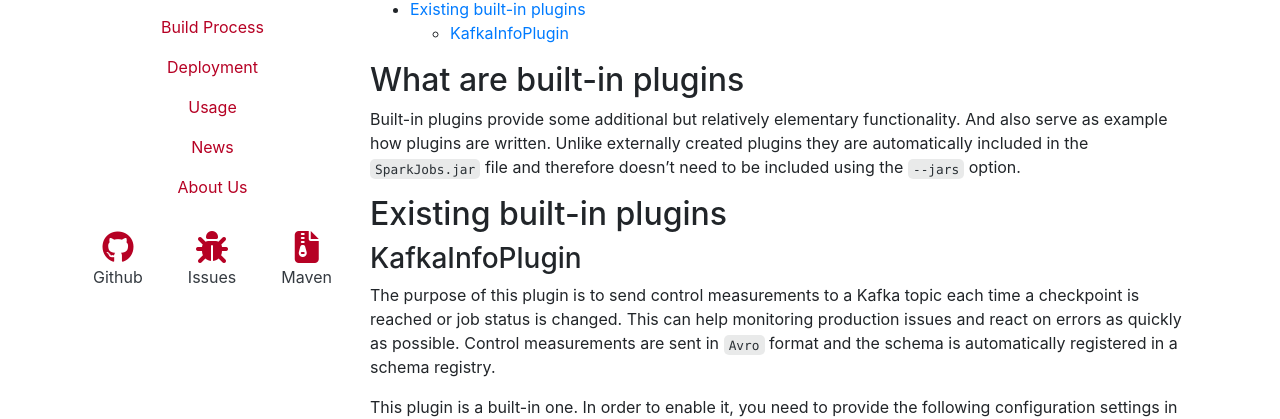
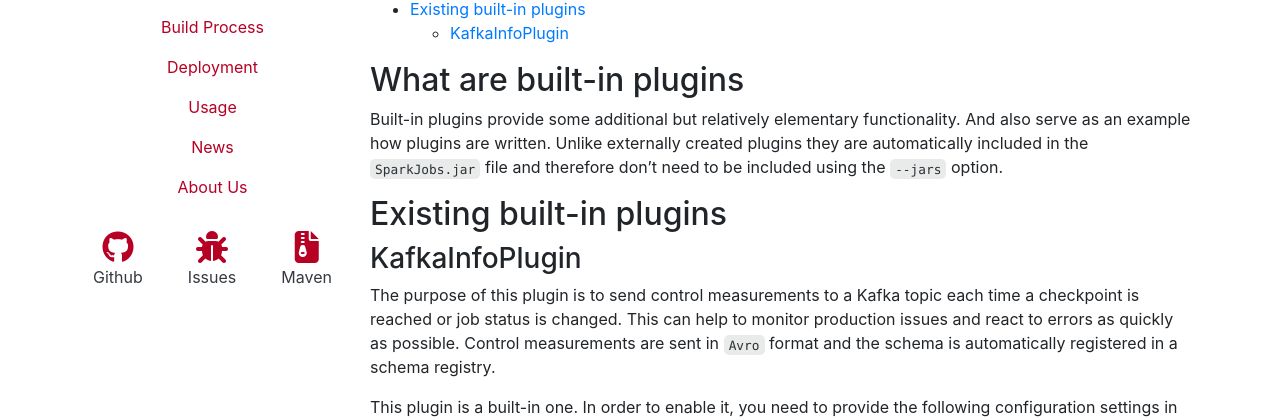
Before and after one commit to AbsaOSS/enceladus, a Jekyll site: the page built from _docs/2.0.0/plugins-built-in.md, in a window 1280 px wide. Shown: the part 333-752 px from the top of the page. Built offline with Jekyll 4.4.1, drawn with Linux system fonts in a browser that asks for light colours; nearby versions of some CDN libraries.

Commit message:
Apply suggestions from code review
Co-Authored-By: Saša Zejnilović <zejnils@gmail.com>

```diff
--- a/_docs/2.0.0/plugins-built-in.md
+++ b/_docs/2.0.0/plugins-built-in.md
@@ -17,9 +17,9 @@ Built-in Plugins
 What are built-in plugins
 -------------------------
 
-Built-in plugins provide some additional but relatively elementary functionality. And also serve as example how plugins
+Built-in plugins provide some additional but relatively elementary functionality. And also serve as an example how plugins
 are written. Unlike externally created plugins they are automatically included in the `SparkJobs.jar` file and therefore
-doesn't need to be included using the `--jars` option.
+don't need to be included using the `--jars` option.
 
 Existing built-in plugins
 -------------------------
@@ -27,7 +27,7 @@ Existing built-in plugins
 ### KafkaInfoPlugin
 
 The purpose of this plugin is to send control measurements to a Kafka topic each time a checkpoint is reached or job
-status is changed. This can help monitoring production issues and react on errors as quickly as possible.
+status is changed. This can help to monitor production issues and react to errors as quickly as possible.
 Control measurements are sent in `Avro` format and the schema is automatically registered in a schema registry.
 
 This plugin is a built-in one. In order to enable it, you need to provide the following configuration settings in
```
